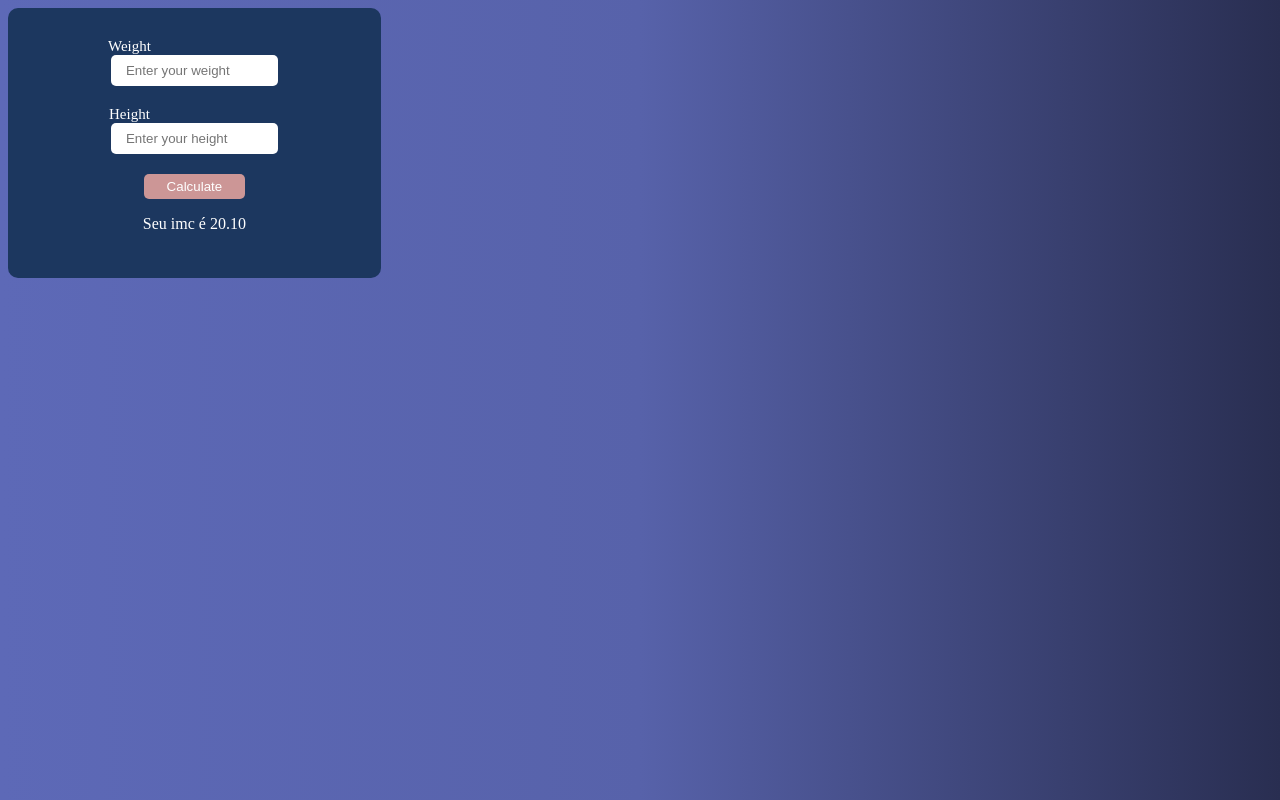
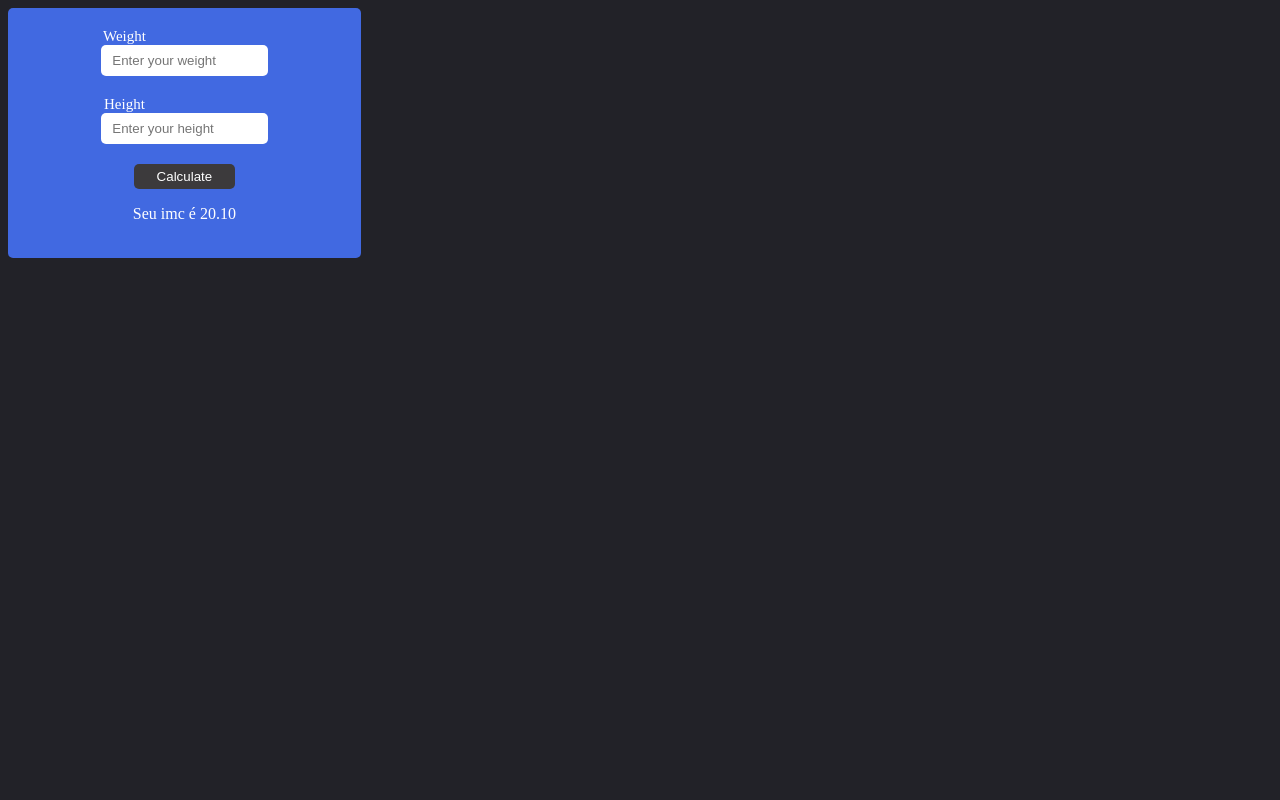
Before and after one commit to vicenteprogammer/imc-caculator-with-IA, a React (Vite) app in the folder front-end/: page / in a window 1280 px wide. Built offline with nearby package versions, Linux system fonts and the light colour scheme; a web font is replaced by a local one.

Commit message:
Refact  project

```diff
--- a/front-end/index.html
+++ b/front-end/index.html
@@ -7,7 +7,7 @@
   <style>
     @import url('https://fonts.googleapis.com/css2?family=Inknut+Antiqua:wght@300;400;500;600;700;800;900&family=Jura:wght@300..700&family=Knewave&family=Oswald:wght@200..700&family=Overpass+Mono:wght@300..700&display=swap');
     body{
-      background: linear-gradient(90deg,#5D69B7, #5762AA , #292E51);
+      background-color: rgb(34, 34, 40);
     }
 
   </style>
--- a/front-end/src/components/ImcBox/ImcBox.tsx
+++ b/front-end/src/components/ImcBox/ImcBox.tsx
@@ -3,9 +3,9 @@ const ImcBox = () =>{
     return(
      <div className={styles.imcBox}>
         <label className={styles.labelInput} >Weight</label>
-        <input className={styles.input} placeholder='  Enter your weight' type="number" name="" id="" />
+        <input className={styles.input} placeholder=' Enter your weight' type="number" name="" id="" />
         <label className={styles.labelInput}>Height</label>
-        <input className={styles.input} placeholder='  Enter your height' type="number" name="" id="" />
+        <input className={styles.input} placeholder=' Enter your height' type="number" name="" id="" />
         <button className={styles.btn} >Calculate</button>
         <p className={styles.subtitle}>Seu imc é 20.10</p>
     </div>
--- a/front-end/src/components/ImcBox/styles.module.css
+++ b/front-end/src/components/ImcBox/styles.module.css
@@ -3,8 +3,8 @@
 
 
 .imcBox{
-    background-color: #1c375f;
-    border-radius: 10px;
+    background-color: #4169E1;
+    border-radius: 5px;
     display: flex;
     padding: 50px;
     flex-direction: column;
@@ -13,7 +13,6 @@
     color: brown;
     width: 20%;
     height: 150px;
-    padding: 60px;
 }
 .input{
     width: 60%;
@@ -28,12 +27,12 @@
     padding: 5px;
     border-radius: 5px;
     border: none;
-    background-color: #CC9696;
+    background-color: #3c3a3c;
     color: #ffffffff;
 }
 
 .labelInput{
-    margin-right: 130px;
+    margin-right: 120px;
     font-family: 'Overpass Mono';
     font-size: 15px;
     color: #ffffffff;
--- a/front-end/src/pages/HomeScreen.tsx
+++ b/front-end/src/pages/HomeScreen.tsx
@@ -1,5 +1,4 @@
 import ImcBox from '../components/ImcBox/ImcBox'
-import ResultBox from '../components/ResultBox/ResultBox'
 import styles  from  './styles.module.css'
 
 const HomeScreen = () =>{
```
Also changed, not shown: front-end/src/components/ResultBox/ResultBox.tsx (deleted, +0 -14 lines), front-end/src/components/ResultBox/styles.module.css (deleted, +0 -19 lines).
